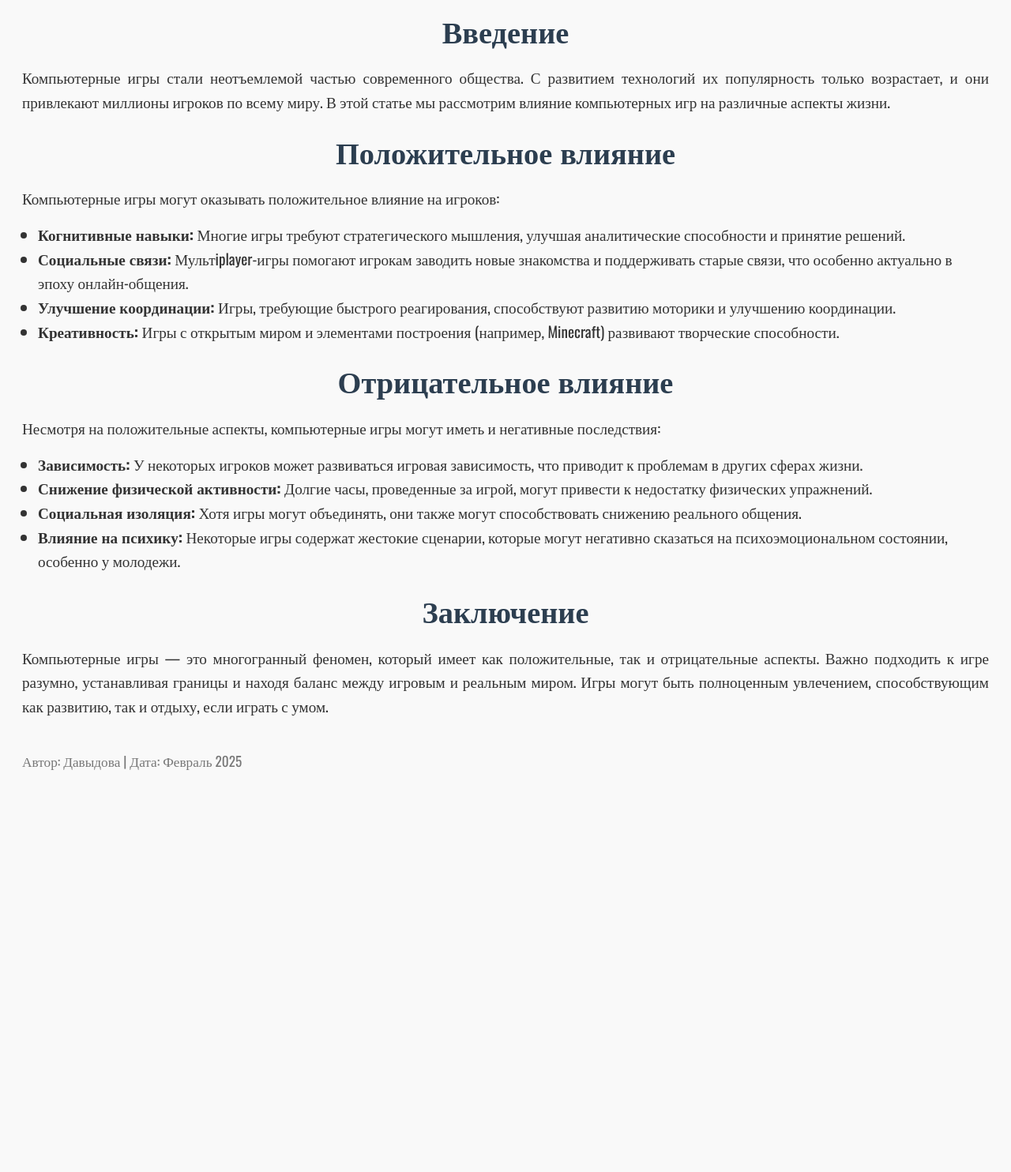
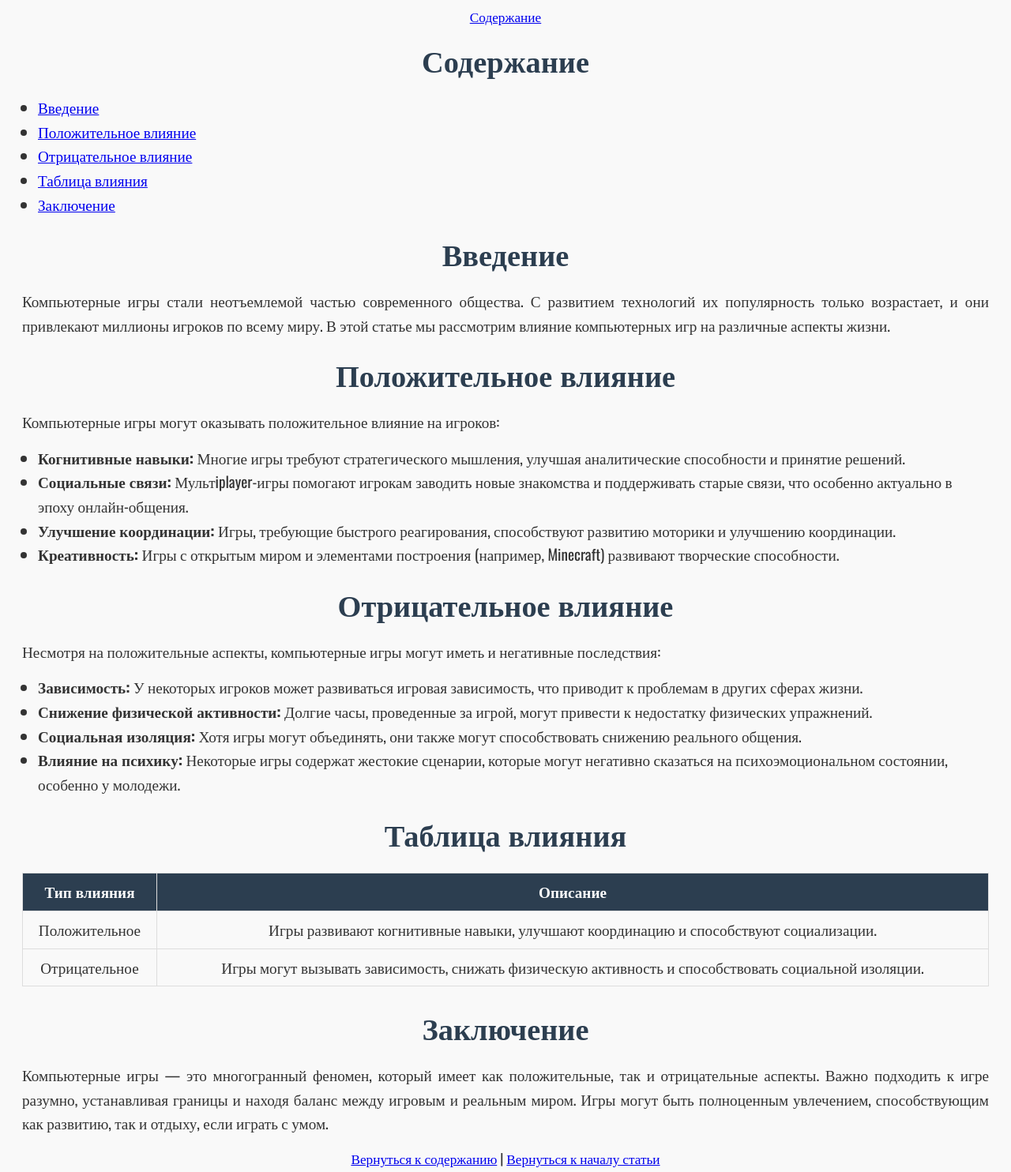
Before and after one commit to ember0807/WEB, a plain HTML site: page article.html in a window 1280 px wide. Shown: the part 118-1602 px from the top of the page at 79% size. Before the commit the page ends 1138 px from the top, so only its background shows below. Drawn offline with nearby package versions, Linux system fonts and the light colour scheme.

Commit message:
статья+ ссылки+таблица

```diff
--- a/article.html
+++ b/article.html
@@ -45,21 +45,65 @@
             padding-left: 20px; /* Отступ для списков */
         }
 
+        table {
+            width: 100%;
+            border-collapse: collapse;
+            margin: 20px 0; /* Отступы после таблицы */
+        }
+
+        th, td {
+            border: 1px solid #ddd;
+            padding: 8px;
+            text-align: center;
+        }
+
+        th {
+            background-color: #2c3e50;
+            color: white;
+        }
+
         footer {
             text-align: center;
             margin-top: 40px;
             font-size: 0.9em; /* Размер шрифта для подвала */
             color: #777;
         }
+
+        .anchor {
+            display: inline-block;
+            margin-top: -60px; /* Сдвиг для якоря */
+            height: 60px; /* Высота для якоря */
+            visibility: hidden; /* Скрываем якорь */
+        }
+
+        .link {
+            display: block;
+            text-align: center;
+            margin: 10px 0; /* Отступы для ссылок */
+            font-size: 0.9em; /* Размер шрифта для ссылок */
+        }
     </style>
 </head>
 <body>
     <h1>Влияние компьютерных игр на современное общество</h1>
 
-    <h2>Введение</h2>
+    <div class="link"><a href="#content">Содержание</a></div>
+
+    <h2>Содержание</h2>
+    <div id="content">
+        <ul>
+            <li><a href="#introduction">Введение</a></li>
+            <li><a href="#positive-influence">Положительное влияние</a></li>
+            <li><a href="#negative-influence">Отрицательное влияние</a></li>
+            <li><a href="#table">Таблица влияния</a></li>
+            <li><a href="#conclusion">Заключение</a></li>
+        </ul>
+    </div>
+
+    <h2 id="introduction">Введение</h2>
     <p>Компьютерные игры стали неотъемлемой частью современного общества. С развитием технологий их популярность только возрастает, и они привлекают миллионы игроков по всему миру. В этой статье мы рассмотрим влияние компьютерных игр на различные аспекты жизни.</p>
 
-    <h2>Положительное влияние</h2>
+    <h2 id="positive-influence">Положительное влияние</h2>
     <p>Компьютерные игры могут оказывать положительное влияние на игроков:</p>
     <ul>
         <li><strong>Когнитивные навыки:</strong> Многие игры требуют стратегического мышления, улучшая аналитические способности и принятие решений.</li>
@@ -68,7 +112,7 @@
         <li><strong>Креативность:</strong> Игры с открытым миром и элементами построения (например, Minecraft) развивают творческие способности.</li>
     </ul>
 
-    <h2>Отрицательное влияние</h2>
+    <h2 id="negative-influence">Отрицательное влияние</h2>
     <p>Несмотря на положительные аспекты, компьютерные игры могут иметь и негативные последствия:</p>
     <ul>
         <li><strong>Зависимость:</strong> У некоторых игроков может развиваться игровая зависимость, что приводит к проблемам в других сферах жизни.</li>
@@ -77,8 +121,33 @@
         <li><strong>Влияние на психику:</strong> Некоторые игры содержат жестокие сценарии, которые могут негативно сказаться на психоэмоциональном состоянии, особенно у молодежи.</li>
     </ul>
 
-    <h2>Заключение</h2>
+    <h2 id="table">Таблица влияния</h2>
+    <table>
+        <thead>
+            <tr>
+                <th>Тип влияния</th>
+                <th>Описание</th>
+            </tr>
+        </thead>
+        <tbody>
+            <tr>
+                <td>Положительное</td>
+                <td>Игры развивают когнитивные навыки, улучшают координацию и способствуют социализации.</td>
+            </tr>
+            <tr>
+                <td>Отрицательное</td>
+                <td>Игры могут вызывать зависимость, снижать физическую активность и способствовать социальной изоляции.</td>
+            </tr>
+        </tbody>
+    </table>
+
+    <h2 id="conclusion">Заключение</h2>
     <p>Компьютерные игры — это многогранный феномен, который имеет как положительные, так и отрицательные аспекты. Важно подходить к игре разумно, устанавливая границы и находя баланс между игровым и реальным миром. Игры могут быть полноценным увлечением, способствующим как развитию, так и отдыху, если играть с умом.</p>
+
+    <div class="link">
+        <a href="#content">Вернуться к содержанию</a> |
+        <a href="#introduction">Вернуться к началу статьи</a>
+    </div>
 
     <footer>
         <p>Автор: Давыдова | Дата: Февраль 2025</p>
```
